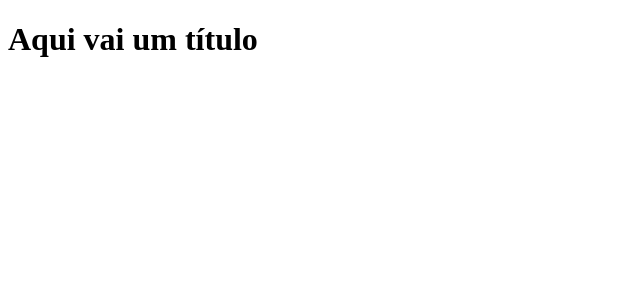
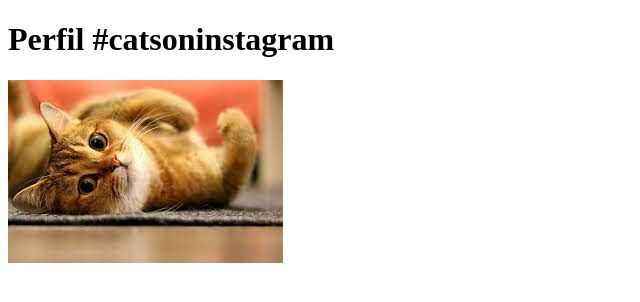
Before and after one commit to saraoliveirasousa/exercicio-1-git-e-github, a plain HTML site: page index.html in a window 1280 px wide. Shown: the whole page, without its empty margins (0-640 px from the left). Drawn offline with Linux system fonts and the light colour scheme.

Commit message:
Adicionando uma imagem de gatinho do google

```diff
--- a/index.html
+++ b/index.html
@@ -1,10 +1,11 @@
 <!DOCTYPE html>
 <html lang="pt-br">
     <head>
-        <title>Título da página</title>
+        <title>Fanpage de Gatinhos</title>
         <meta charset="utf-8">
     </head>
     <body>
-        <h1>Aqui vai um título</h1>
+        <h1>Perfil #catsoninstagram</h1>
+        <img src="Imagens/download.jpg" />
     </body>
 </html>
```
Also changed, not shown: Imagens/download.jpg (added).
